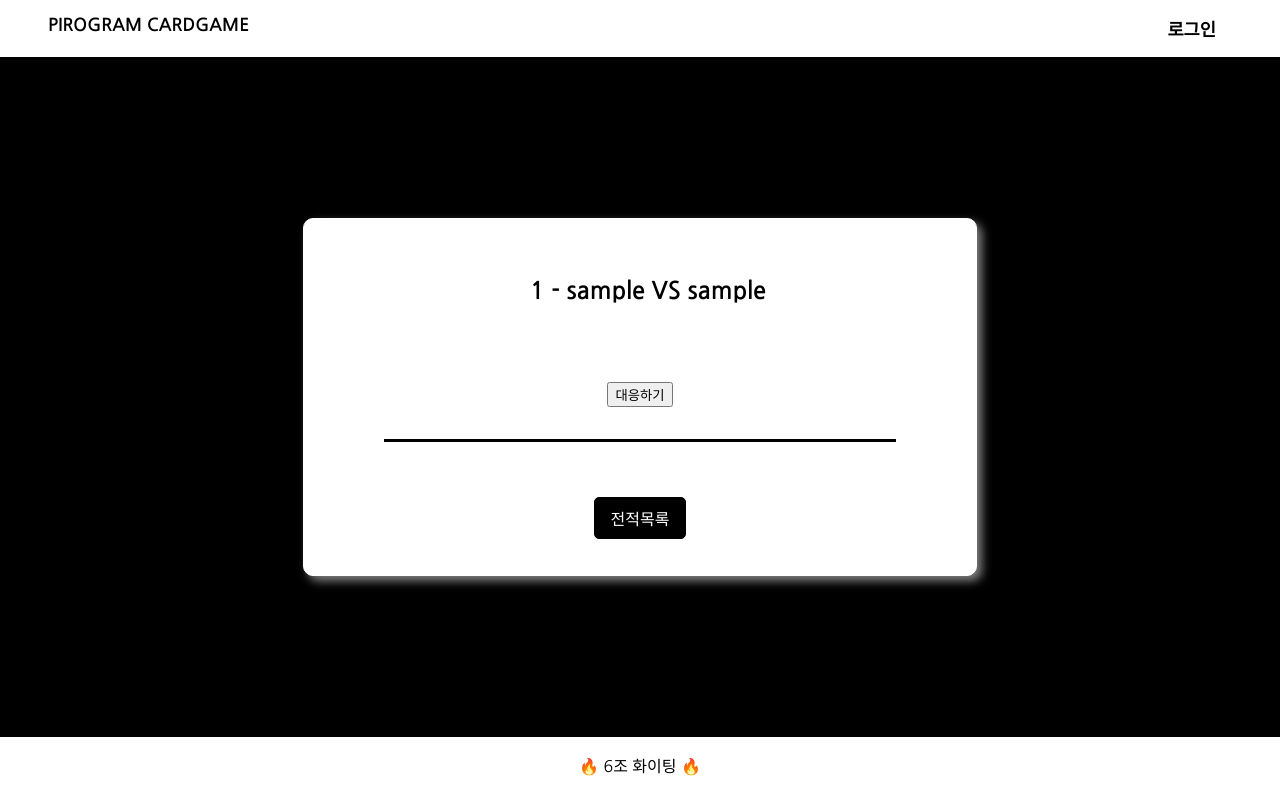
After one commit to Pirogramming-18/Piro18_CardGame_06, a Django app: template server/apps/games/templates/game_info.html in a window 1280 px wide. The commit adds this page. Run offline with Django 4.2, Linux system fonts and the light colour scheme; the template is opened without the code that fills it: values that come from a table or form of the project are taken from there, others are empty; tables that the repository leaves empty hold one stand-in row (values such as "Sample post").

Commit message:
feat: game info ver1.0

```diff
--- /dev/null
+++ b/server/apps/games/templates/game_info.html
@@ -0,0 +1,50 @@
+<!DOCTYPE html>
+{% load static %}
+<html lang="en">
+  <head>
+    <meta charset="UTF-8" />
+    <meta http-equiv="X-UA-Compatible" content="IE=edge" />
+    <meta name="viewport" content="width=device-width, initial-scale=1.0" />
+    <link rel="stylesheet" href="{% static 'css/gameinfo.css' %}" />
+    <title>Document</title>
+  </head>
+  <body>
+    <nav class="navbar">
+      <div>
+        <a href="{% url 'games:main' %}" class="main-logo">PIROGRAM CARDGAME</a>
+      </div>
+      <div class="nav-btn">
+        {% if user.is_authenticated %}
+        <a href="{% url 'games:gamestart' %}">게임하기</a>
+        <a href="{% url 'games:gameranking' %}">랭킹보기</a>
+        <a href="{% url 'games:logout' %}">로그아웃</a>
+        {% else %}
+        <a href="{% url 'games:login' %}">로그인</a>
+        {% endif %}
+      </div>
+    </nav>
+    <main class="main">
+      <div class="game-info">
+        <p class="game-title">
+          {{game.id}} - {{game.attacker}} VS {{game.defender}}
+        </p>
+        {% if game.status == 1 %} {% if game.attacker == user %}
+        <div class="game-detail">
+          <p>진행중...</p>
+          <p>나 : {{game.attack_card}}</p>
+          <form action="{% url 'games:gamedelete' game.pk %}" method="post">
+            {% csrf_token %}
+            <input class="goto-list" type="submit" value="게임취소" />
+          </form>
+        </div>
+        {% else %}
+        <div class="game-detail-counter">
+          <button>대응하기</button>
+        </div>
+        {% endif %} {% endif %}
+        <a href="{% url 'games:gamelist' %}" class="goto-list">전적목록</a>
+      </div>
+    </main>
+    <footer class="footer"><div>🔥 6조 화이팅 🔥</div></footer>
+  </body>
+</html>
--- /dev/null
+++ b/server/static/css/gameinfo.css
@@ -0,0 +1,48 @@
+@import url("./font.css");
+@import url("./reset.css");
+
+.game-info {
+  background-color: white;
+  width: 50%;
+  height: 50%;
+  border: 1px solid white;
+  border-radius: 10px;
+  box-shadow: 5px 5px 10px 0 gray;
+  padding: 0.5rem 1rem;
+  display: flex;
+  flex-direction: column;
+  justify-content: space-around;
+  align-items: center;
+}
+
+.game-title {
+  color: black;
+  font-size: 1.5rem;
+  font-weight: 700;
+  margin-left: 1rem;
+}
+
+.goto-list {
+  cursor: pointer;
+  text-decoration: none;
+  color: white;
+  background-color: black;
+  border: 1px solid black;
+  padding: 0.5rem 1rem;
+  border-radius: 5px;
+}
+
+.game-detail {
+  width: 80%;
+  border-bottom: 3px solid black;
+  padding-bottom: 2rem;
+}
+
+.game-detail-counter {
+  width: 80%;
+  border-bottom: 3px solid black;
+  padding-bottom: 2rem;
+  display: flex;
+  flex-direction: column;
+  align-items: center;
+}
--- a/server/static/css/gamelist.css
+++ b/server/static/css/gamelist.css
@@ -58,4 +58,5 @@
   border: 1px solid white;
   border-radius: 5px;
   padding: 0.2rem 0.5rem;
+  cursor: pointer;
 }
```
Also changed, not shown: server/apps/games/views.py (+2 -19 lines).
